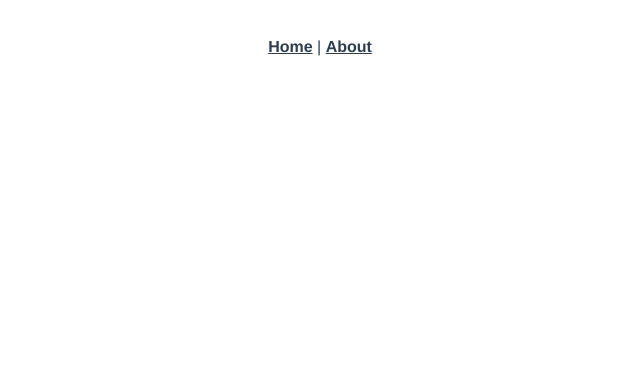
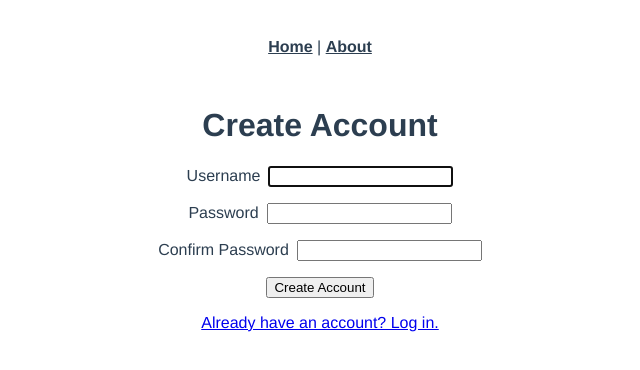
Before and after one commit to Mav3r1ck-13/Macro-tracker-front-end-UI, a Vue app: page /register in a window 1280 px wide. Shown: the top 370 px of the page, without its empty margins (320-960 px from the left). Built offline with nearby package versions, Linux system fonts and the light colour scheme.

Commit message:
adding login and register views

```diff
--- a/src/router/index.js
+++ b/src/router/index.js
@@ -1,29 +1,72 @@
 import Vue from 'vue'
-import VueRouter from 'vue-router'
+import Router from 'vue-router'
 import HomeView from '../views/HomeView.vue'
+import LoginView from '../views/LoginView.vue'
+import LogoutView from '../views/LogoutView.vue'
+import RegisterView from '../views/RegisterView.vue'
+import store from '../store/index'
 
-Vue.use(VueRouter)
+Vue.use(Router)
 
-const routes = [
-  {
-    path: '/',
-    name: 'home',
-    component: HomeView
-  },
-  {
-    path: '/about',
-    name: 'about',
-    // route level code-splitting
-    // this generates a separate chunk (about.[hash].js) for this route
-    // which is lazy-loaded when the route is visited.
-    component: () => import(/* webpackChunkName: "about" */ '../views/AboutView.vue')
-  }
-]
+/**
+ * The Vue Router is used to "direct" the browser to render a specific view component
+ * inside of App.vue depending on the URL.
+ *
+ * It also is used to detect whether or not a route requires the user to have first authenticated.
+ * If the user has not yet authenticated (and needs to) they are redirected to /login
+ * If they have (or don't need to) they're allowed to go about their way.
+ */
 
-const router = new VueRouter({
+const router = new Router({
   mode: 'history',
   base: process.env.BASE_URL,
-  routes
+  routes: [
+    {
+      path: '/',
+      name: 'home',
+      component: HomeView,
+      meta: {
+        requiresAuth: true
+      }
+    },
+    {
+      path: "/login",
+      name: "login",
+      component: LoginView,
+      meta: {
+        requiresAuth: false
+      }
+    },
+    {
+      path: "/logout",
+      name: "logout",
+      component: LogoutView,
+      meta: {
+        requiresAuth: false
+      }
+    },
+    {
+      path: "/register",
+      name: "register",
+      component: RegisterView,
+      meta: {
+        requiresAuth: false
+      }
+    }
+  ]
 })
 
-export default router
+router.beforeEach((to, from, next) => {
+  // Determine if the route requires Authentication
+  const requiresAuth = to.matched.some(x => x.meta.requiresAuth);
+
+  // If it does and they are not logged in, send the user to "/login"
+  if (requiresAuth && store.state.token === '') {
+    next("/login");
+  } else {
+    // Else let them go to their next destination
+    next();
+  }
+});
+
+export default router;
--- /dev/null
+++ b/src/services/AuthService.js
@@ -0,0 +1,13 @@
+import axios from 'axios';
+
+export default {
+
+  login(user) {
+    return axios.post('/login', user)
+  },
+
+  register(user) {
+    return axios.post('/register', user)
+  }
+
+}
--- a/src/store/index.js
+++ b/src/store/index.js
@@ -1,17 +1,42 @@
 import Vue from 'vue'
 import Vuex from 'vuex'
+import axios from 'axios'
 
 Vue.use(Vuex)
 
+/*
+ * The authorization header is set for axios when you login but what happens when you come back or
+ * the page is refreshed. When that happens you need to check for the token in local storage and if it
+ * exists you should set the header so that it will be attached to each request
+ */
+const currentToken = localStorage.getItem('token')
+const currentUser = JSON.parse(localStorage.getItem('user'));
+
+if(currentToken != null) {
+  axios.defaults.headers.common['Authorization'] = `Bearer ${currentToken}`;
+}
+
 export default new Vuex.Store({
   state: {
-  },
-  getters: {
+    token: currentToken || '',
+    user: currentUser || {}
   },
   mutations: {
-  },
-  actions: {
-  },
-  modules: {
+    SET_AUTH_TOKEN(state, token) {
+      state.token = token;
+      localStorage.setItem('token', token);
+      axios.defaults.headers.common['Authorization'] = `Bearer ${token}`
+    },
+    SET_USER(state, user) {
+      state.user = user;
+      localStorage.setItem('user',JSON.stringify(user));
+    },
+    LOGOUT(state) {
+      localStorage.removeItem('token');
+      localStorage.removeItem('user');
+      state.token = '';
+      state.user = {};
+      axios.defaults.headers.common = {};
+    }
   }
 })
--- a/src/views/AboutView.vue
+++ b/src/views/AboutView.vue
@@ -1,5 +1,5 @@
 <template>
-  <div class="about">
+  <div class="about-page">
     <h1>Random Daily NASA Picture</h1>
 
     <img :src="picData.url" :alt="picData.title">
--- a/src/views/HomeView.vue
+++ b/src/views/HomeView.vue
@@ -1,19 +1,12 @@
 <template>
-  <div class="home">
-
-    <food-list></food-list>
+  <div class="home-page">
+    <h1>Home</h1>
+    <p>You must be authenticated to see this</p>
   </div>
 </template>
 
 <script>
-// @ is an alias to /src
-
-import FoodList from '../components/FoodList.vue'
-
 export default {
-  name: 'HomeView',
-  components: {
-    FoodList
-  }
-}
+  name: "home-page"
+};
 </script>
--- /dev/null
+++ b/src/views/LoginView.vue
@@ -0,0 +1,71 @@
+<template>
+  <div id="login-page">
+    <form @submit.prevent="login">
+      <h1 >Please Sign In</h1>
+      <div role="alert" v-if="invalidCredentials">
+        Invalid username and password!
+      </div>
+      <div role="alert" v-if="this.$route.query.registration">
+        Thank you for registering, please sign in.
+      </div>
+      <div class="form-input-group">
+        <label for="username">Username</label>
+        <input type="text" id="username" v-model="user.username" required autofocus />
+      </div>
+      <div class="form-input-group">
+        <label for="password">Password</label>
+        <input type="password" id="password" v-model="user.password" required />
+      </div>
+      <button type="submit">Sign in</button>
+      <p>
+      <router-link :to="{ name: 'register' }">Need an account? Sign up.</router-link></p>
+    </form>
+  </div>
+</template>
+
+<script>
+import authService from "../services/AuthService";
+
+export default {
+  name: "login-page",
+  components: {},
+  data() {
+    return {
+      user: {
+        username: "",
+        password: ""
+      },
+      invalidCredentials: false
+    };
+  },
+  methods: {
+    login() {
+      authService
+        .login(this.user)
+        .then(response => {
+          if (response.status == 200) {
+            this.$store.commit("SET_AUTH_TOKEN", response.data.token);
+            this.$store.commit("SET_USER", response.data.user);
+            this.$router.push("/");
+          }
+        })
+        .catch(error => {
+          const response = error.response;
+
+          if (response.status === 401) {
+            this.invalidCredentials = true;
+          }
+        });
+    }
+  }
+};
+</script>
+
+<style scoped>
+.form-input-group {
+  margin-bottom: 1rem;
+}
+label {
+  margin-right: 0.5rem;
+}
+</style>
--- /dev/null
+++ b/src/views/LogoutView.vue
@@ -0,0 +1,12 @@
+<template>
+  <h1>Logout</h1>
+</template>
+
+<script>
+export default {
+  created() {
+    this.$store.commit("LOGOUT");
+    this.$router.push("/login");
+  }
+};
+</script>
--- /dev/null
+++ b/src/views/RegisterView.vue
@@ -0,0 +1,83 @@
+<template>
+  <div id="register" class="text-center">
+    <form @submit.prevent="register">
+      <h1>Create Account</h1>
+      <div role="alert" v-if="registrationErrors">
+        {{ registrationErrorMsg }}
+      </div>
+      <div class="form-input-group">
+        <label for="username">Username</label>
+        <input type="text" id="username" v-model="user.username" required autofocus />
+      </div>
+      <div class="form-input-group">
+        <label for="password">Password</label>
+        <input type="password" id="password" v-model="user.password" required />
+      </div>
+      <div class="form-input-group">
+        <label for="confirmPassword">Confirm Password</label>
+        <input type="password" id="confirmPassword" v-model="user.confirmPassword" required />
+      </div>
+      <button type="submit">Create Account</button>
+      <p><router-link :to="{ name: 'login' }">Already have an account? Log in.</router-link></p>
+    </form>
+  </div>
+</template>
+
+<script>
+import authService from '../services/AuthService';
+
+export default {
+  name: 'register-page',
+  data() {
+    return {
+      user: {
+        username: '',
+        password: '',
+        confirmPassword: '',
+        role: 'user',
+      },
+      registrationErrors: false,
+      registrationErrorMsg: 'There were problems registering this user.',
+    };
+  },
+  methods: {
+    register() {
+      if (this.user.password != this.user.confirmPassword) {
+        this.registrationErrors = true;
+        this.registrationErrorMsg = 'Password & Confirm Password do not match.';
+      } else {
+        authService
+          .register(this.user)
+          .then((response) => {
+            if (response.status == 201) {
+              this.$router.push({
+                path: '/login',
+                query: { registration: 'success' },
+              });
+            }
+          })
+          .catch((error) => {
+            const response = error.response;
+            this.registrationErrors = true;
+            if (response.status === 400) {
+              this.registrationErrorMsg = 'Bad Request: Validation Errors';
+            }
+          });
+      }
+    },
+    clearErrors() {
+      this.registrationErrors = false;
+      this.registrationErrorMsg = 'There were problems registering this user.';
+    },
+  },
+};
+</script>
+
+<style scoped>
+.form-input-group {
+  margin-bottom: 1rem;
+}
+label {
+  margin-right: 0.5rem;
+}
+</style>
```
